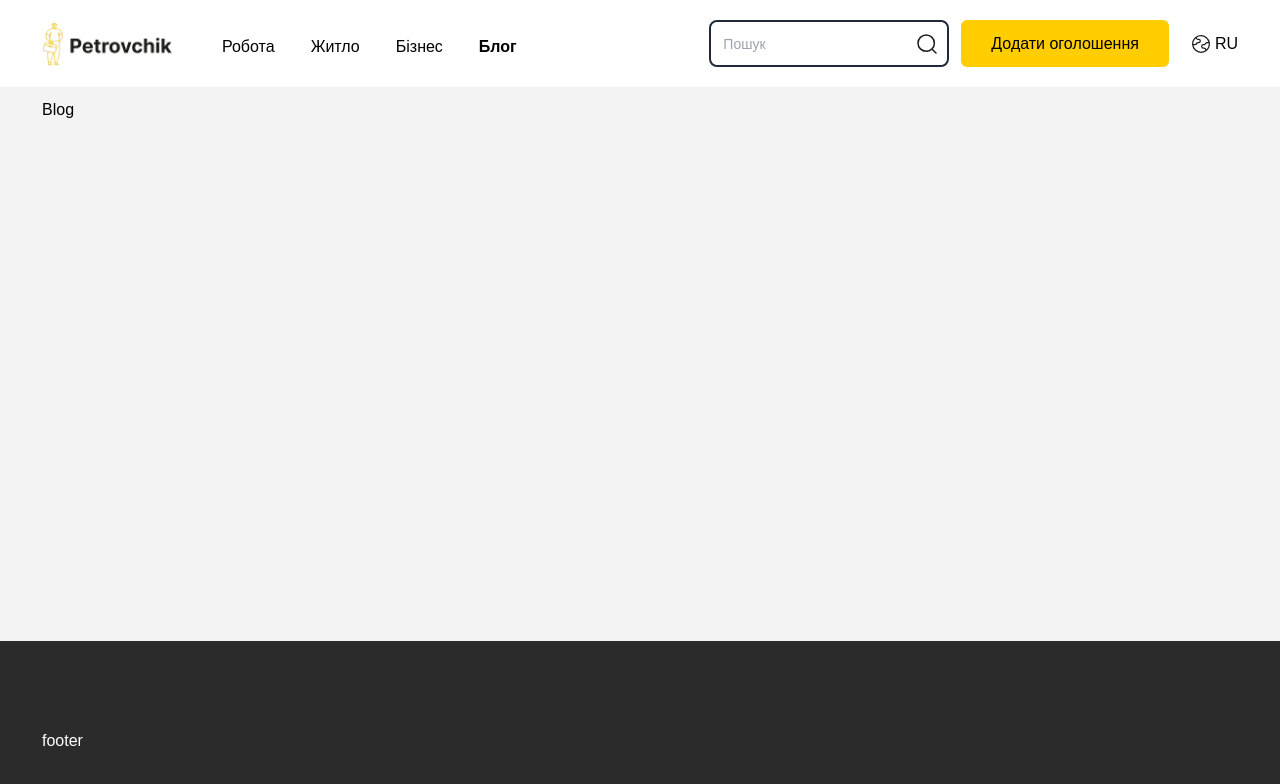
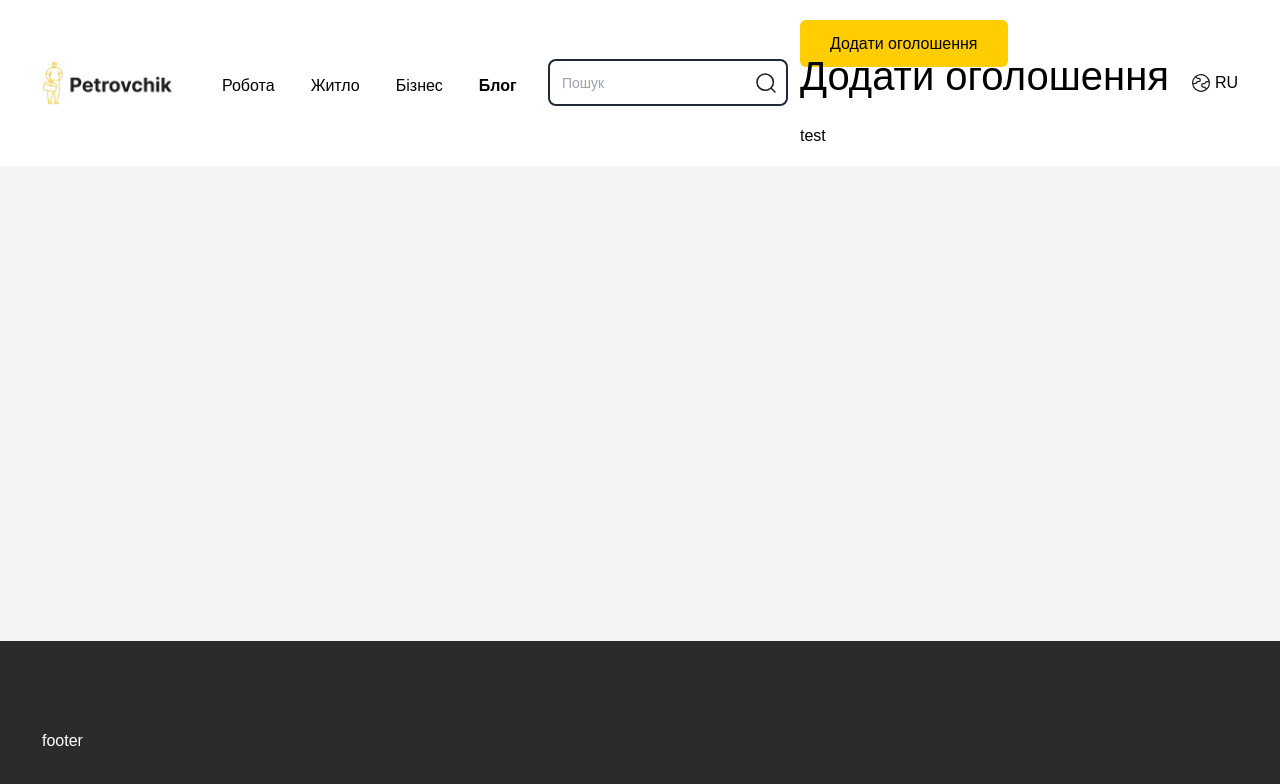
Before and after one commit to macs1756/petrovchik-next-client, a Next.js app: page /blog in a window 1280 px wide. Shown: the top 784 px of the page. Built offline with nearby package versions, Linux system fonts and the light colour scheme.

Commit message:
add part modal

```diff
--- a/src/components/Header/index.tsx
+++ b/src/components/Header/index.tsx
@@ -42,7 +42,9 @@ export default function Header (){
 
 
           <div className="flex items-center justify-end gap-[12px]">
+
               <HeaderSearch />
+
               <HeaderModalForCreatedNewElement />
 
               <button className="flex items-center gap-1 ml-[10px]">
--- a/src/components/HeaderModalForCreatedNewElement/index.tsx
+++ b/src/components/HeaderModalForCreatedNewElement/index.tsx
@@ -2,6 +2,18 @@ export default function HeaderModalForCreatedNewElement() {
   return(
     <div className="h-full">
       <button className="tr bg-yellow h-full py-[14px] px-[30px] text-[16px] rounded-[6px] hover:bg-yellow-hover">Додати оголошення</button>
+
+      <div className="modal__wr">
+        <div className="modal__body">
+          <h2 className="text-[40px] mb-[40px]">Додати оголошення</h2>
+
+          <div className="grid gap-[24px] grid-cols-3">
+              test
+          </div>
+
+        </div>
+      </div>
+
     </div>
   )
 }
```
